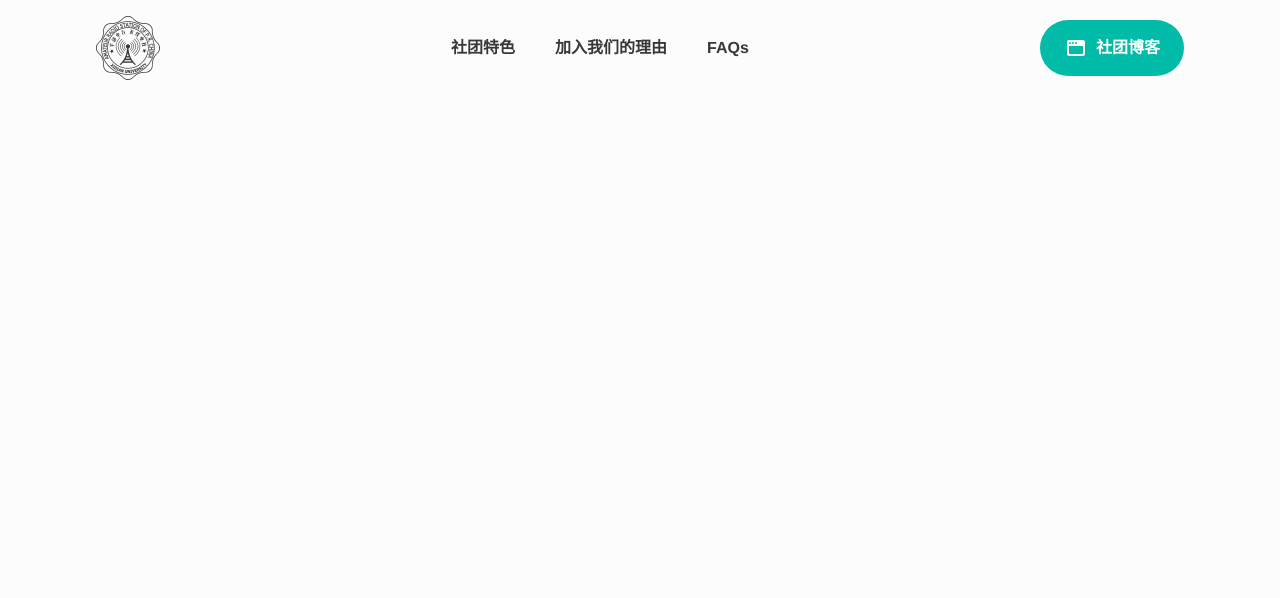
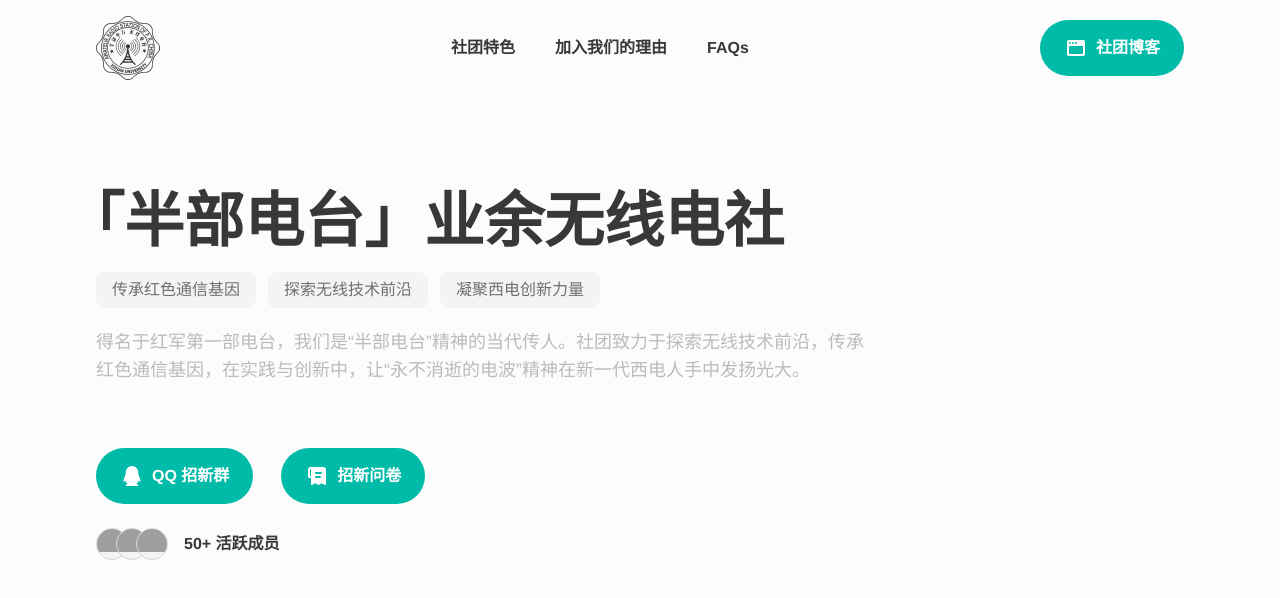
Before and after one commit to xduham/astro-ham-homepage-design2, an Astro site: page / in a window 1280 px wide. Built offline with nearby package versions, Linux system fonts and the light colour scheme; Astro itself is replaced by a stand-in of ours; grey boxes are pictures that could not be loaded.

Commit message:
HeroSection 支持移动端

```diff
--- a/src/components/Home/HeroSection.astro
+++ b/src/components/Home/HeroSection.astro
@@ -4,9 +4,12 @@ import bg from "../../assets/images/clear_bg.png";
 ---
 <section class="section-hero">
     <!-- 左半区域 -->
-    <div class="max-w-3xl">
-        <p class="text-6xl font-extrabold mb-5 -ml-8">「半部电台」业余无线电社</p>
-        <div class="flex justify-space-between space-x-3 mb-5">
+    <div class="flex flex-col justify-center md:max-w-3xl">
+        <p class="hidden md:block text-3xl md:text-6xl font-extrabold mb-5 -ml-8">「半部电台」业余无线电社</p>
+
+        <p class="block md:hidden text-5xl md:text-6xl font-extrabold mb-5 -ml-4">「半部电台」</p>
+        <p class="block md:hidden text-3xl md:text-6xl font-extrabold mb-5">业余无线电社</p>
+        <div class="flex justify-space-between space-x-1 md:space-x-3 mb-5">
             <div class="tags">
                 传承红色通信基因
             </div>
@@ -17,7 +20,7 @@ import bg from "../../assets/images/clear_bg.png";
                 凝聚西电创新力量
             </div>
         </div>
-        <p class="text-secondary-500 font-normal text-lg mb-16">得名于红军第一部电台，我们是“半部电台”精神的当代传人。社团致力于探索无线技术前沿，传承红色通信基因，在实践与创新中，让“永不消逝的电波”精神在新一代西电人手中发扬光大。</p>
+        <p class="text-secondary-500 font-light md:font-normal text-lg mb-16">得名于红军第一部电台，我们是“半部电台”精神的当代传人。社团致力于探索无线技术前沿，传承红色通信基因，在实践与创新中，让“永不消逝的电波”精神在新一代西电人手中发扬光大。</p>
         <div class="flex space-x-7 mb-6">
             <CapsuleButton target="https://qm.qq.com/q/xYROiyuXg4">
                 <div class="flex space-x-2">
@@ -50,7 +53,7 @@ import bg from "../../assets/images/clear_bg.png";
         </div>
     </div>
 
-    <div>
+    <div class="hidden 2xl:block">
         <div class="h-[650px] aspect-auto rounded-3xl">
             <img class="w-full h-full object-cover rounded-3xl" src={bg.src} alt="背景图" />
         </div>
@@ -65,6 +68,6 @@ import bg from "../../assets/images/clear_bg.png";
 }
 
 .tags {
-    @apply flex w-40 h-9 bg-secondary-300 text-secondary-600 items-center justify-center rounded-lg
+    @apply flex w-26 h-8 text-[0.7rem] md:text-base md:w-40 md:h-9 bg-secondary-300 text-secondary-600 items-center justify-center rounded-lg
 }
 </style>
--- a/src/pages/index.astro
+++ b/src/pages/index.astro
@@ -11,7 +11,7 @@ import Footer from "../components/Footer.astro";
 ---
 
 <Layout title="「半部电台」业余无线电社">
-    <!--<HeroSection />-->
+    <HeroSection />
 
     <!--<PartnerSection />-->
 
```
